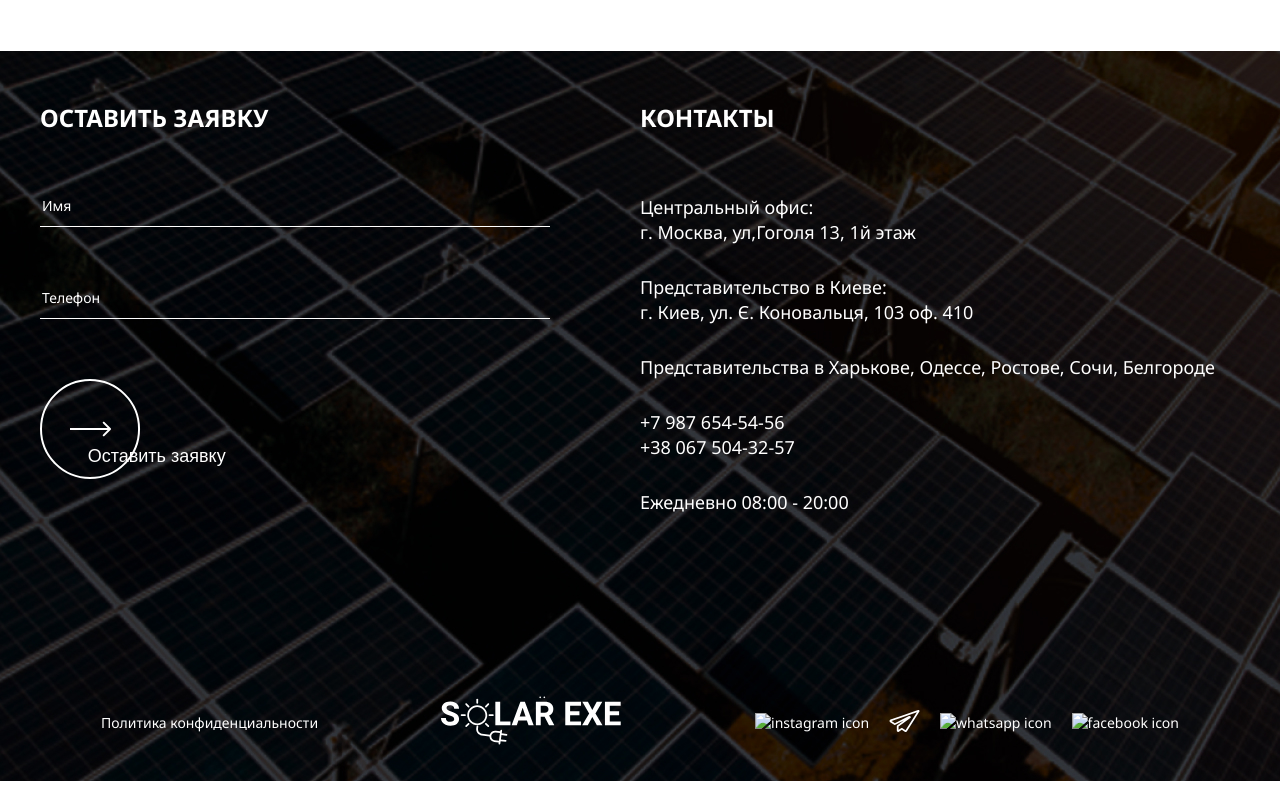
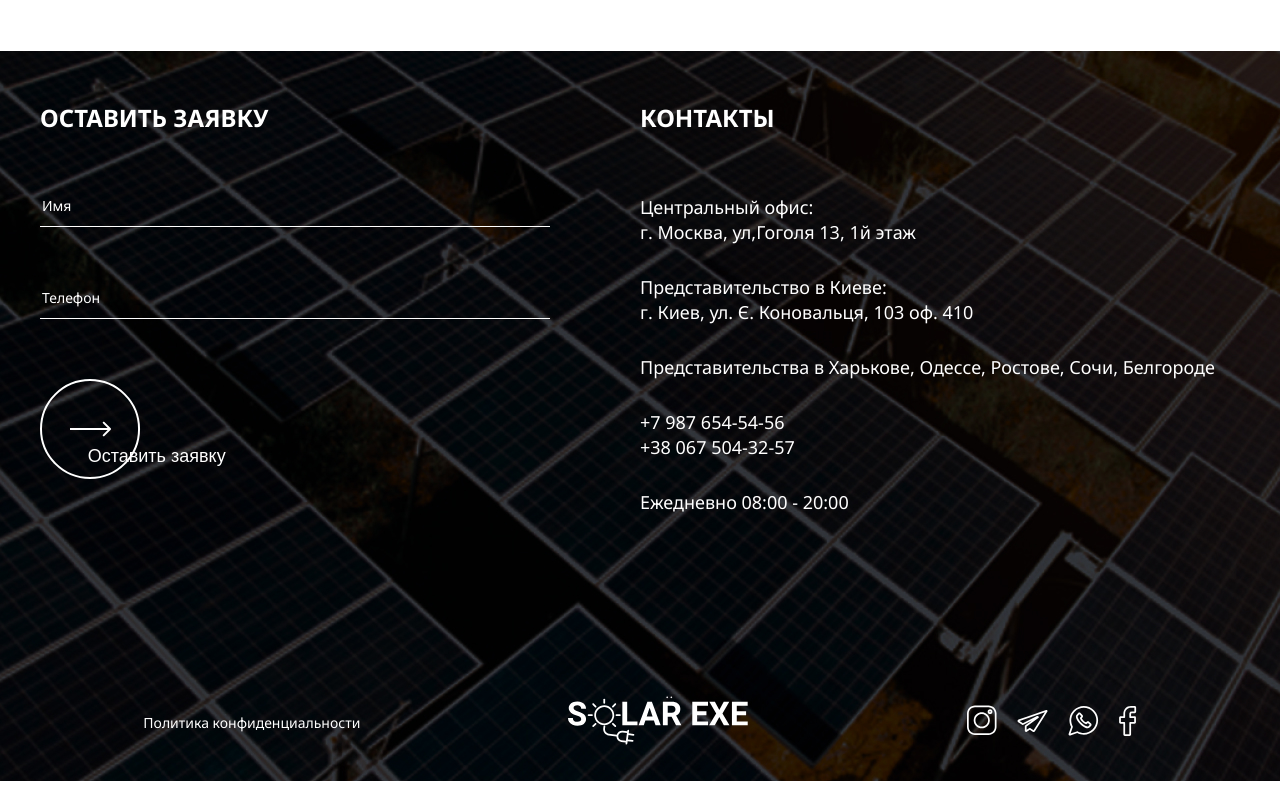
Before and after one commit to ManFromOuterSpaice/Somesite, a plain HTML site: page index.html in a window 1280 px wide. Shown: the part 4872-5672 px from the top of the page. Drawn offline with nearby package versions, Linux system fonts and the light colour scheme.

Commit message:
Update index.html

```diff
--- a/index.html
+++ b/index.html
@@ -451,7 +451,7 @@
         <li class="social__item">
           <a href="#" class="social__link">
             <img class="social__img"
-              src="../Solar/images/instagram.svg"
+              src="images/instagram.svg"
              alt="instagram icon">
           </a>
         </li>
@@ -465,14 +465,14 @@
         <li class="social__item">
           <a href="#" class="social__link">
             <img class="social__img"
-              src="../Solar/images/whatsapp.svg"
+              src="images/whatsapp.svg"
               alt="whatsapp icon">
           </a>
         </li>
         <li class="social__item">
           <a href="#" class="social__link">
             <img class="social__img"
-              src="../Solar/images/facebook.svg"
+              src="images/facebook.svg"
               alt="facebook icon">
           </a>
         </li>
```
